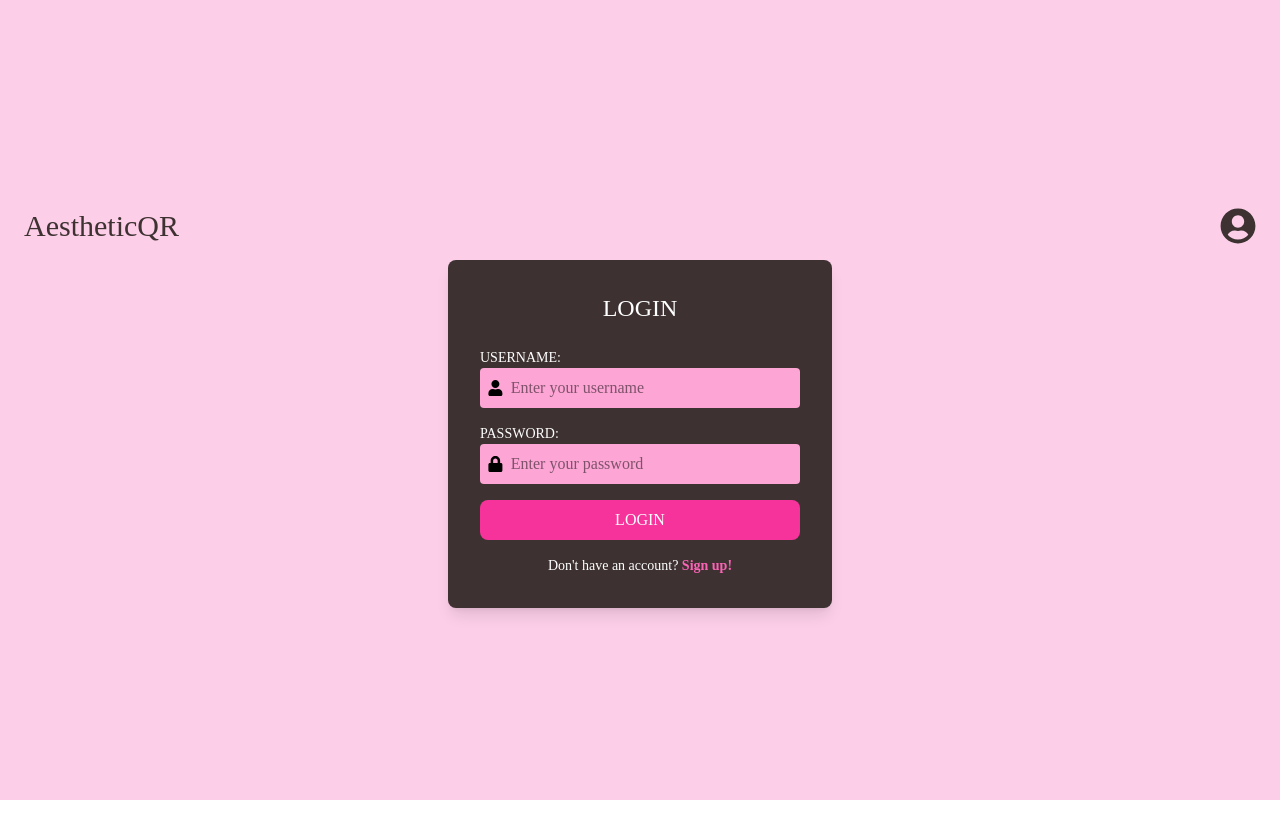
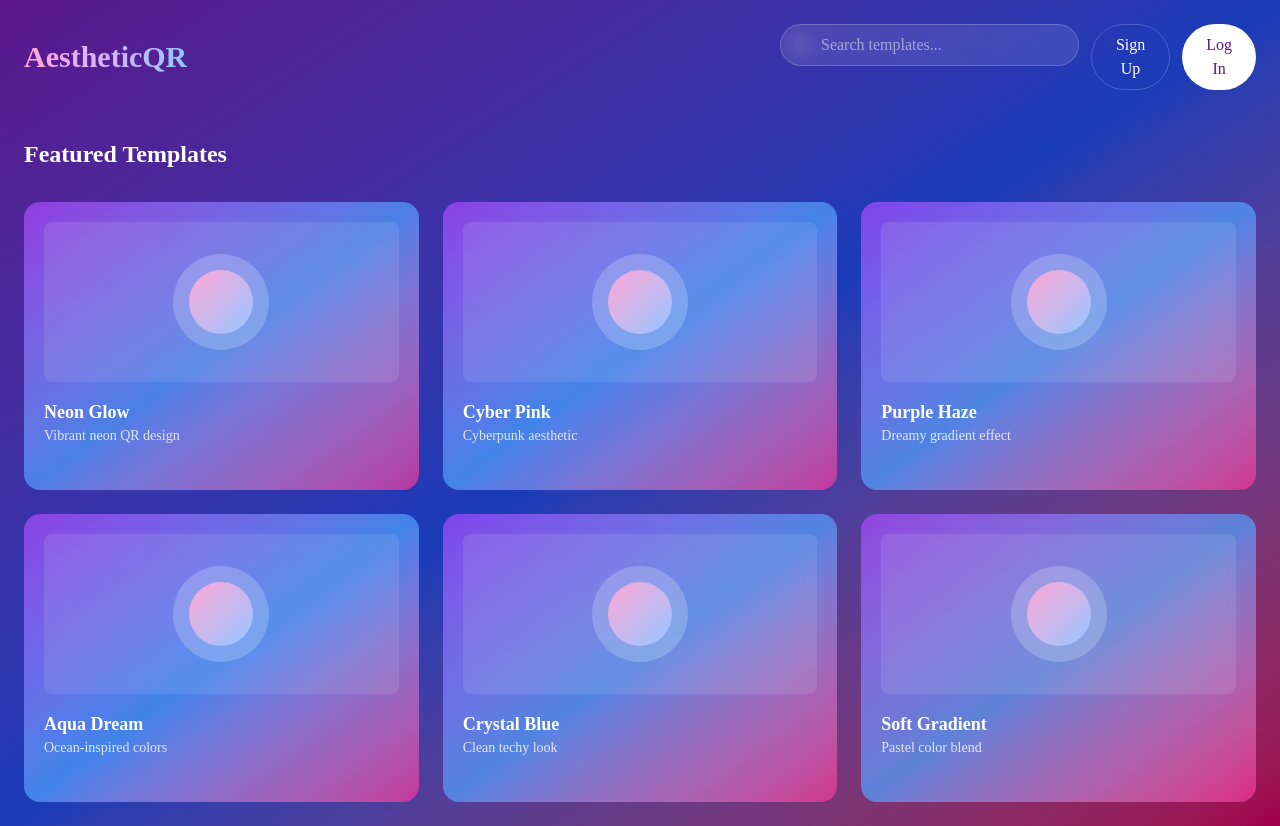
Before and after one commit to Arthur1asdf/AesthetiQR, a React (Vite) app in the folder frontend/: page / in a window 1280 px wide. Before the commit the page ends 800 px from the top, so only its background shows below. Built offline with nearby package versions, Linux system fonts and the light colour scheme; a web font is replaced by a local one.

Commit message:
add routes to other pages

```diff
--- a/frontend/src/main.tsx
+++ b/frontend/src/main.tsx
@@ -1,22 +1,27 @@
 import React from "react";
 import ReactDOM from "react-dom/client";
 import { BrowserRouter as Router, Routes, Route } from "react-router-dom";
+import HomePage from "./pages/home";
 import Login from "./pages/login";
 import Register from "./pages/register";
 import Whiteboard from "./pages/whiteboard";
 import AIPromptGenerator from "./pages/prompt";
 import QRCodeGenerator from "./pages/qrCodeGenerator";
+import AccountPage from "./pages/account";
+import LibraryPage from "./pages/library";
 import "./index.css";
 
 ReactDOM.createRoot(document.getElementById("root")!).render(
   <React.StrictMode>
     <Router>
       <Routes>
-        <Route path="/" element={<Login />} />  {/* will later be the home page :) */}
+        <Route path="/" element={<HomePage />} />
         <Route path="/login" element={<Login />} />
         <Route path="/register" element={<Register />} />
-        <Route path = "/whiteboard" element ={<Whiteboard />} />
-        <Route path ="/prompt" element ={<AIPromptGenerator/>}/>
+        <Route path="/account" element={<AccountPage />} />
+        <Route path="/library" element={<LibraryPage />} />
+        <Route path= "/whiteboard" element={<Whiteboard />} />
+        <Route path="/prompt" element={<AIPromptGenerator/>}/>
         <Route path="/qrcode" element={<QRCodeGenerator />} />
       </Routes>
     </Router>
```
